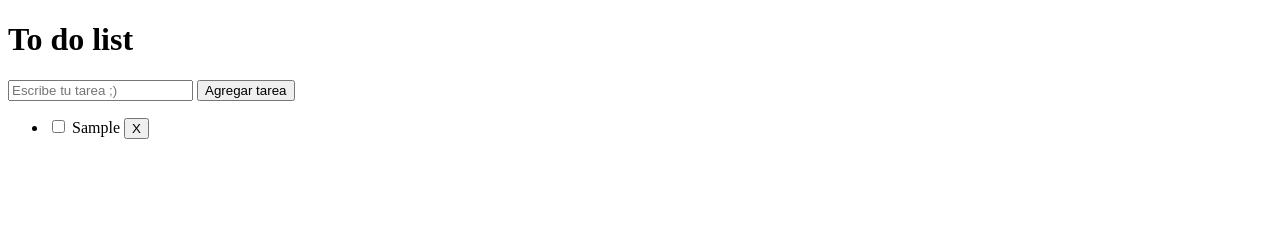
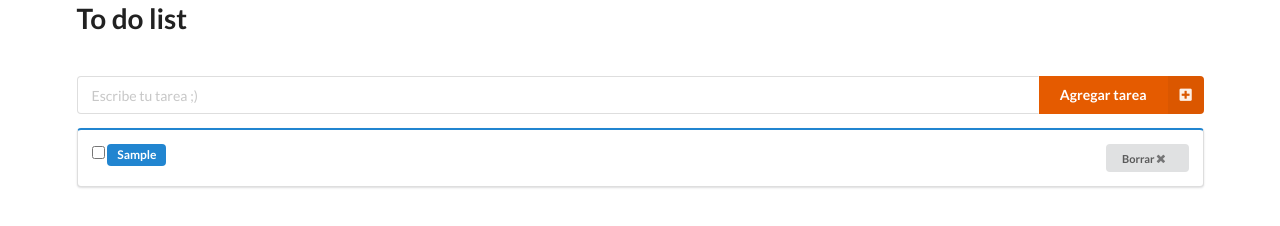
Before and after one commit to IntiDev/To-do-list, a plain HTML site: page index.html in a window 1280 px wide. Both pictures are taken after typing "Sample" into the empty fields and a click on the button "Agregar tarea". Drawn offline with nearby package versions, Linux system fonts and the light colour scheme.

Commit message:
Se agregan estilos con Semantic UI

```diff
--- a/index.html
+++ b/index.html
@@ -5,24 +5,37 @@
     <meta name='viewport' content='width=device-width, initial-scale=1.0'>
     <meta http-equiv='X-UA-Compatible' content='ie=edge'>
     <title>To do list</title>
+    <link rel='stylesheet' href='https://cdnjs.cloudflare.com/ajax/libs/semantic-ui/2.2.14/semantic.css'>
+    <link rel='stylesheet' href='style.css'>
 </head>
-<body>
+<body class='ui container'>
     <header>
         <h1> To do list</h1>
     </header>
     <main id='tareas'>
-        <input type='text' placeholder='Escribe tu tarea ;)' v-model='txtItem'>
-        <button v-on:click='addItem'> Agregar tarea</button>
+        <br/>
+        <br/>
+        <div class='ui fluid right action input'>
+            <input type='text' placeholder='Escribe tu tarea ;)' v-model='txtItem'>
+            <button class='ui orange right labeled icon button' v-on:click='addItem'>
+                <i class='add square icon'></i>
+                Agregar tarea
+            </button>
+        </div>
         <ul v-for=' item in itemsList'>
             <li>
-                <input type='checkbox' name='' id='' v-model='item.checked'>
-                <label> {{item.text}} </label>
-                <button v-on:click='deleteItem(item)'> X </button>
+                <div class='ui clearing blue segment'>
+                        <input type='checkbox' name='' id='' v-model='item.checked'>
+                        <label class='ui label blue horizontal'> {{item.text}} </label>
+                        <button class='mini ui light-grey right floated button' v-on:click='deleteItem(item)'>
+                            Borrar
+                            <i class='remove icon'></i>
+                        </button>
+                </div>
             </li>
         </ul>
     </main>
     <script src='https://unpkg.com/vue/dist/vue.js'></script>
-    <!-- <script src="https://cdn.jsdelivr.net/npm/vue@2.5.17/dist/vue.js"></script> -->
     <script src='main.js'></script>
 </body>
 </html>
--- /dev/null
+++ b/style.css
@@ -0,0 +1,4 @@
+ul {
+    list-style: none;
+    padding-left: 0;
+}
```
